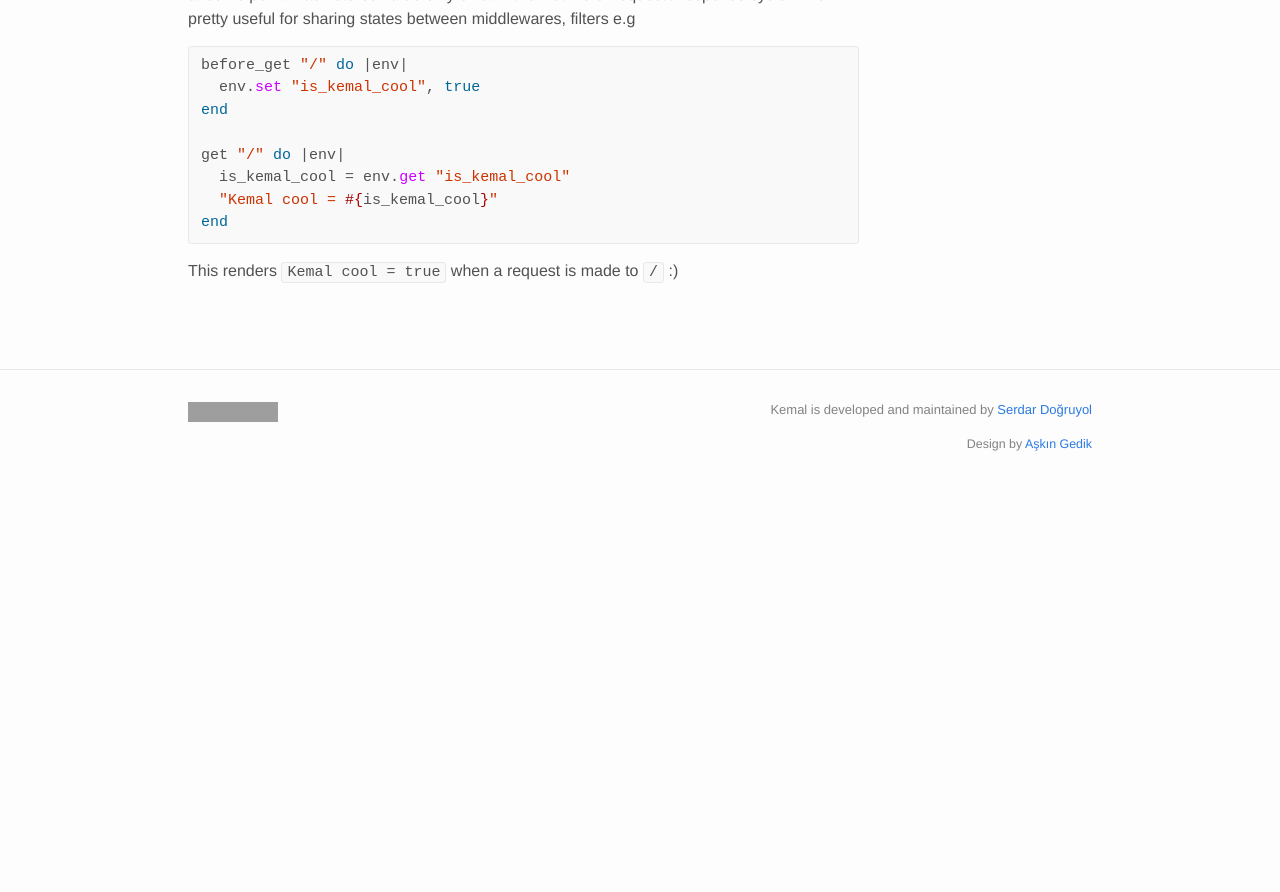
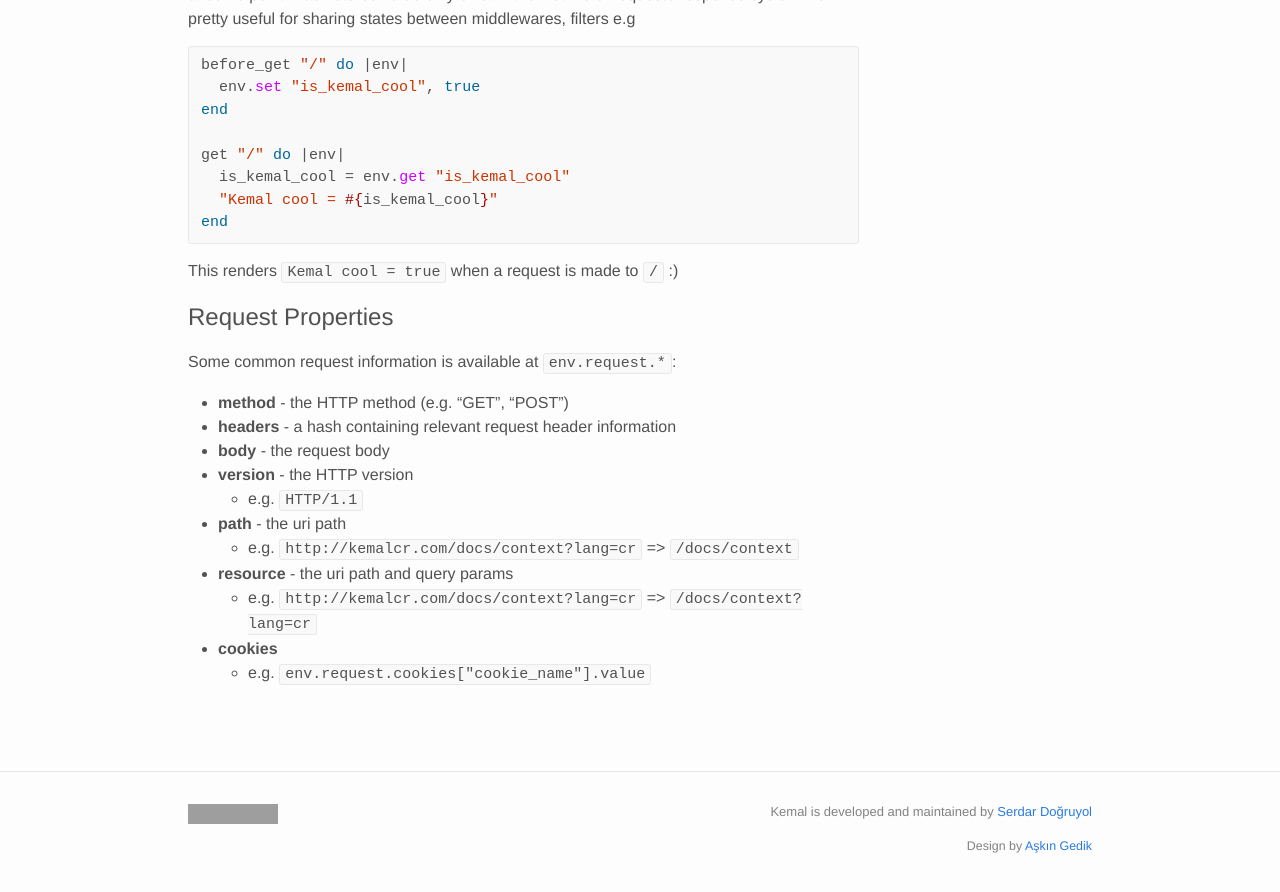
Before and after one commit to kemalcr/kemal, a Jekyll site: the page built from _docs/context.md, in a window 1280 px wide and 900 px high, scrolled down 1146 px. Shown: the top 892 px of the window. Built offline with Jekyll 4.4.1, drawn with Linux system fonts in a browser that asks for light colours; before the commit the page ends 1644 px from its top, so only the background shows below that; grey boxes are pictures that could not be loaded.

Commit message:
Adds list of request properties

````diff
--- a/_docs/context.md
+++ b/_docs/context.md
@@ -59,3 +59,19 @@ end
 ```
 
 This renders `Kemal cool = true` when a request is made to `/` :)
+
+## Request Properties
+
+Some common request information is available at `env.request.*`:
+
+- **method** - the HTTP method (e.g. "GET", "POST")
+- **headers** - a hash containing relevant request header information
+- **body** - the request body
+- **version** - the HTTP version
+  - e.g. `HTTP/1.1`
+- **path** - the uri path
+  - e.g. `http://kemalcr.com/docs/context?lang=cr` => `/docs/context`
+- **resource** - the uri path and query params
+  - e.g. `http://kemalcr.com/docs/context?lang=cr` => `/docs/context?lang=cr`
+- **cookies**
+  - e.g. `env.request.cookies["cookie_name"].value`
````
